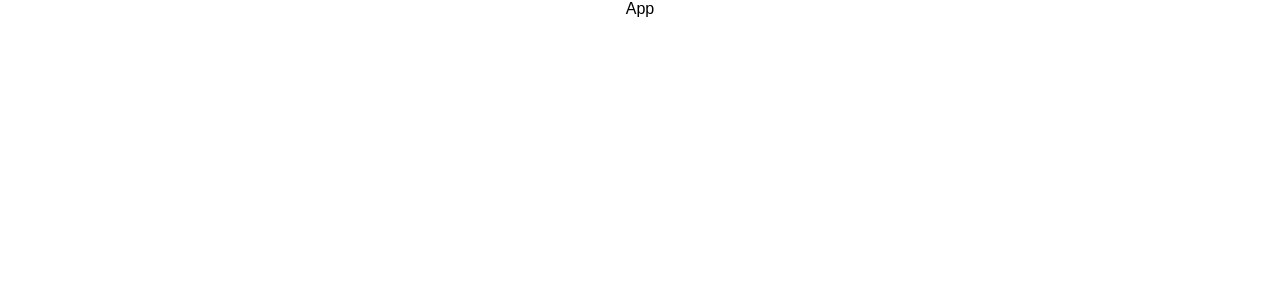
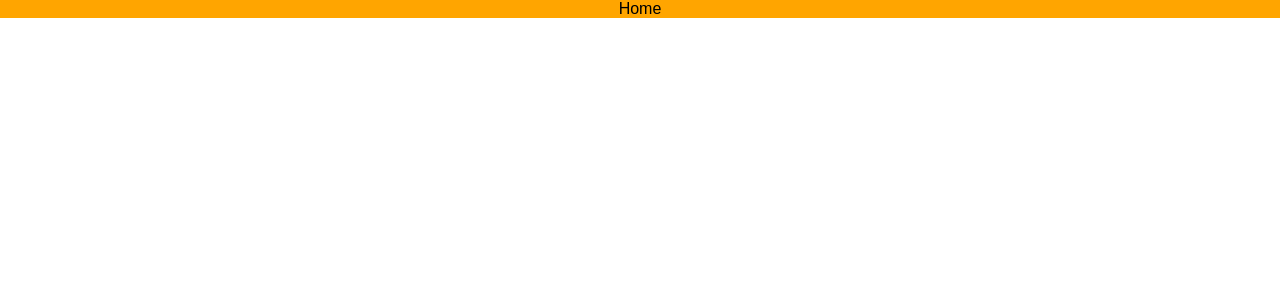
Before and after one commit to nastyaluna/react-shop, a React (Create React App) app: page / in a window 1280 px wide. Shown: the top 300 px of the page. Built offline with nearby package versions, Linux system fonts and the light colour scheme.

Commit message:
Home module added. react-scripts updated.

```diff
--- a/src/App.js
+++ b/src/App.js
@@ -1,11 +1,12 @@
 import React, {Component} from 'react';
+import Home from './Home';
 import './App.css';
 
 class App extends Component {
   render() {
     return (
       <div className="App">
-        App
+        <Home/>
       </div>
     );
   }
--- /dev/null
+++ b/src/Home/component.js
@@ -0,0 +1,12 @@
+import React from 'react';
+import './index.scss';
+
+const Home = () => {
+  return (
+      <div className="home">
+        Home
+      </div>
+  );
+};
+
+export default Home;
--- /dev/null
+++ b/src/Home/index.js
@@ -0,0 +1,3 @@
+import Home from './component';
+
+export default Home;
--- /dev/null
+++ b/src/Home/index.scss
@@ -0,0 +1,3 @@
+.home {
+  background: orange;
+}
```
Also changed, not shown: package.json (+8 -2 lines).
